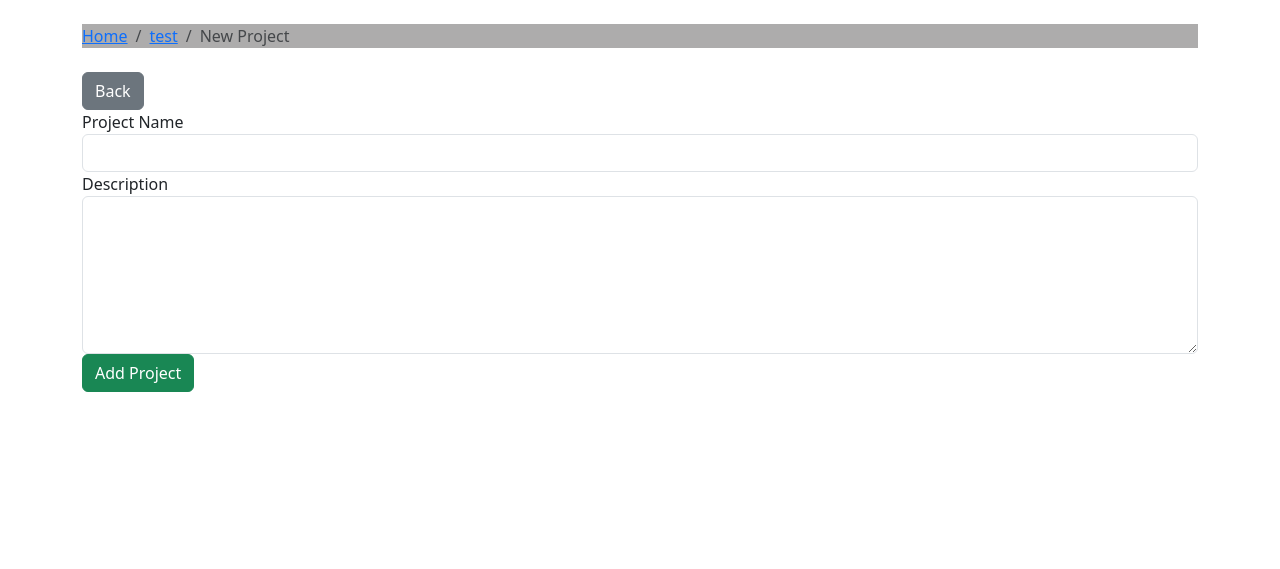
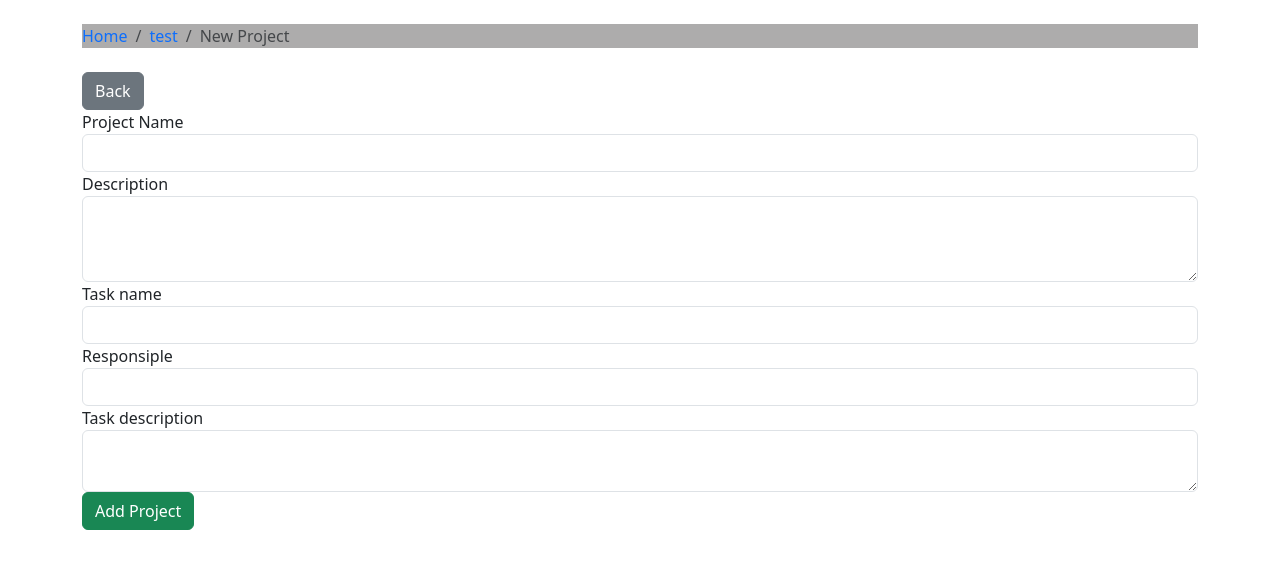
Before and after one commit to Elmasry632/msr_site, a Django app: page /board/13/add/ in a window 1280 px wide. Shown: the top 569 px of the page. Run offline with Django 5.2, Linux system fonts and the light colour scheme; a user stored in the database is signed in; data comes from the database, SQL or seed files in the repository; both versions use the stored data as it was after the commit; some libraries are stand-ins or nearby versions.

Commit message:
modified Form

```diff
--- a/msr_site/msr/forms.py
+++ b/msr_site/msr/forms.py
@@ -4,9 +4,8 @@ from .models import *
 class AddProjectForm(forms.Form):
     project_name = forms.CharField(max_length=30, label="Project Name")
     description = forms.CharField(widget=forms.Textarea, max_length=150, label="Project Description")
-class TaskDescForm(forms.ModelForm):
-    class Meta:
-        model = Task_desc
-        fields = ['task_name', 'responsible', 'task_desc', 'board']
-        labels = {'task_name': 'Task Name','responsible': 'Responsible','task_desc': 'Task Description','board': 'Task Board'}
-        widgets = {'task_desc': forms.Textarea(attrs={'rows': 4, 'placeholder': 'Enter task description'}),'board': forms.Select(attrs={'class': 'form-control'})}
+    # ---------------------------------task -------------------------------
+    task_name= forms.CharField(max_length=30, label="Task Name")
+    responsible=forms.CharField(max_length=30, label="Responsiple")
+    task_desc=forms.CharField(widget=forms.Textarea, max_length=150, label="Task Description")
+    board=project_name
--- a/msr_site/msr/models.py
+++ b/msr_site/msr/models.py
@@ -24,10 +24,10 @@ class Task_desc(models.Model):
         verbose_name = "Task Description"
         verbose_name_plural = "Task Descriptions"
         ordering = ["-created_on"]
-class add_project(models.Model):
-    name = models.CharField(max_length=20, verbose_name="Project Name")
-    def __str__(self):
-        return self.name
-    class Meta:
-        verbose_name = "Add Project"
-        verbose_name_plural = "Add Projects"
+# class add_project(models.Model):
+#     name = models.CharField(max_length=20, verbose_name="Project Name")
+#     def __str__(self):
+#         return self.name
+#     class Meta:
+#         verbose_name = "Add Project"
+#         verbose_name_plural = "Add Projects"
--- a/msr_site/msr/templates/add_project.html
+++ b/msr_site/msr/templates/add_project.html
@@ -1,18 +1,17 @@
 {% extends 'base.html' %}
-
-{% block title %} ADD Project {% endblock title %}
-
+{% block title %}
+	ADD Project
+{% endblock title %}
 {% block header %}
 	<ol class="breadcrumb my-4" style="background-color: #adacac">
 		<li class="breadcrumb-item">
-    <a href="{% url 'task_boards' %}">Home</a>
+			<a class="text-primary text-decoration-none" href="{% url 'task_boards' %}">Home</a>
 		</li>
 		{% if board %}
 			<li class="breadcrumb-item">
-    <a href="{% url 'task_board' board.id %}">{{ board.project_name }}</a>
+				<a class="text-primary text-decoration-none" href="{% url 'task_board' board.id %}">{{ board.project_name }}</a>
 			</li>
 		{% endif %}
-
 		<li class="breadcrumb-item active">New Project</li>
 	</ol>
 {% endblock header %}
@@ -23,7 +22,7 @@
 	<form method="POST">
 		{% csrf_token %}
 		{% if form.errors %}
-  <div class="alert alert-danger">
+			<div class="alert alert-success">
 				<ul>
 					{% for field in form %}
 						{% for error in field.errors %}
@@ -35,16 +34,21 @@
 		{% endif %}
 		<div class="form-group">
 			<label for="id_project_name">Project Name</label>
-    <input type="text" name="project_name" id="id_project_name" class="form-control" />
+			<input type="text" name="project_name" id="id_project_name" class="form-control"/>
 		</div>
 		<div class="form-group">
 			<label for="id_description">Description</label>
-    <textarea
-      class="form-control"
-      name="description"
-      id="id_description"
-      rows="6"
-    ></textarea>
+			<textarea class="form-control" name="description" id="id_description" rows="3"></textarea>
+		</div>
+		<div class="formgroup">
+			<label for="id_task_name">Task name</label>
+			<input type="text" name="taskname" id="id_task_name" class="form-control"></div>
+			<div class="formgroup">
+				<label for="id_responsible">Responsiple</label>
+				<input type="text" name="Responsiple" id="id_responsible" class="form-control"></div>
+				<div class="formgroup">
+					<label for="id_task_desc">Task description</label>
+					<textarea type="text" name="task_desc" id="id_task_desc" class="form-control"></textarea>
 				</div>
 				<button type="submit" class="btn btn-success">Add Project</button>
 			</form>
--- a/msr_site/msr/templates/topics.html
+++ b/msr_site/msr/templates/topics.html
@@ -7,8 +7,8 @@
 		<li class="breadcrumb-item ">
 			<a href="{% url 'task_boards' %}">
 				Home
+			</a>
 			</li>
-		</a>
 		<li class="breadcrumb-item active">{{ board.project_name }}</li>
 	</ol>
 {% endblock %}
--- a/msr_site/msr/urls.py
+++ b/msr_site/msr/urls.py
@@ -3,9 +3,9 @@ from . import views
 
 urlpatterns = [
     path('', views.msr, name='task_boards'),
-     path('board/<int:board_id>/', views.task_board, name='task_board'),
+    path('board/<int:board_id>/', views.task_board, name='task_board'),
     path('tasks/', views.Task_desc, name='task_descriptions'),
     path('board/<int:board_id>/add/', views.add_project, name='add_project'),
-    path('board/<int:board_id>/new_task/', views.add_task, name='add_task'),
-
+    path('board/add/', views.add_project, name='add_project2'), #Error
+    # path('board/<int:board_id>/new_task/', views.add_task, name='add_task'),
 ]
--- a/msr_site/msr/views.py
+++ b/msr_site/msr/views.py
@@ -3,6 +3,7 @@ from django.contrib.auth.decorators import login_required
 from django.contrib import messages
 from .models import Task_board, Task_desc
 from .forms import *
+from django.http import Http404
 def msr(request):
     boards = Task_board.objects.all()
     return render(request, "index.html", {"boards": boards})
@@ -13,23 +14,22 @@ def task_board(request, board_id):
 @login_required
 def add_project(request, board_id):
     board = get_object_or_404(Task_board, pk=board_id) if board_id else None
+    try:
+        task_desc = get_object_or_404(Task_desc, pk=board_id)
+    except Http404:
+        task_desc = None
     if request.method == "POST":
         form = AddProjectForm(request.POST)
         if form.is_valid():
-            Task_board.objects.create(project_name=form.cleaned_data["project_name"],desc_project=form.cleaned_data["description"],created_by=request.user, )
+            Task_board.objects.create(project_name=form.cleaned_data["project_name"],
+            desc_project=form.cleaned_data["description"],
+            created_by=request.user, )
+            Task_desc.objects.create(task_name=form.cleaned_data["taskname"]
+                                     , responsible=form.cleaned_data["Responsiple"]
+                                     , task_desc=form.cleaned_data["task_description"]
+                                     , board=board)
             messages.success(request, "Project created successfully!")
             return redirect("task_board", board_id=board_id)
     else:
         form = AddProjectForm()
-    return render(request, "add_project.html", {"form": form, "board": board})
-@login_required
-def add_task(request):
-    if request.method == 'POST':
-        form = TaskDescForm(request.POST, board_id=board_id)
-        if form.is_valid():
-            form.save()
-            return redirect('task_boards')
-    else:
-        form = TaskDescForm()
-
-    return render(request, 'add_task.html', {'form': form})
+    return render(request, "add_project.html", {"form": form, "board": board,"task_desc": task_desc})
```
Also changed, not shown: msr_site/msr/templates/index.html (+3 -5 lines), msr_site/db.sqlite3. Lines whose indentation alone changed are shown as unchanged.
